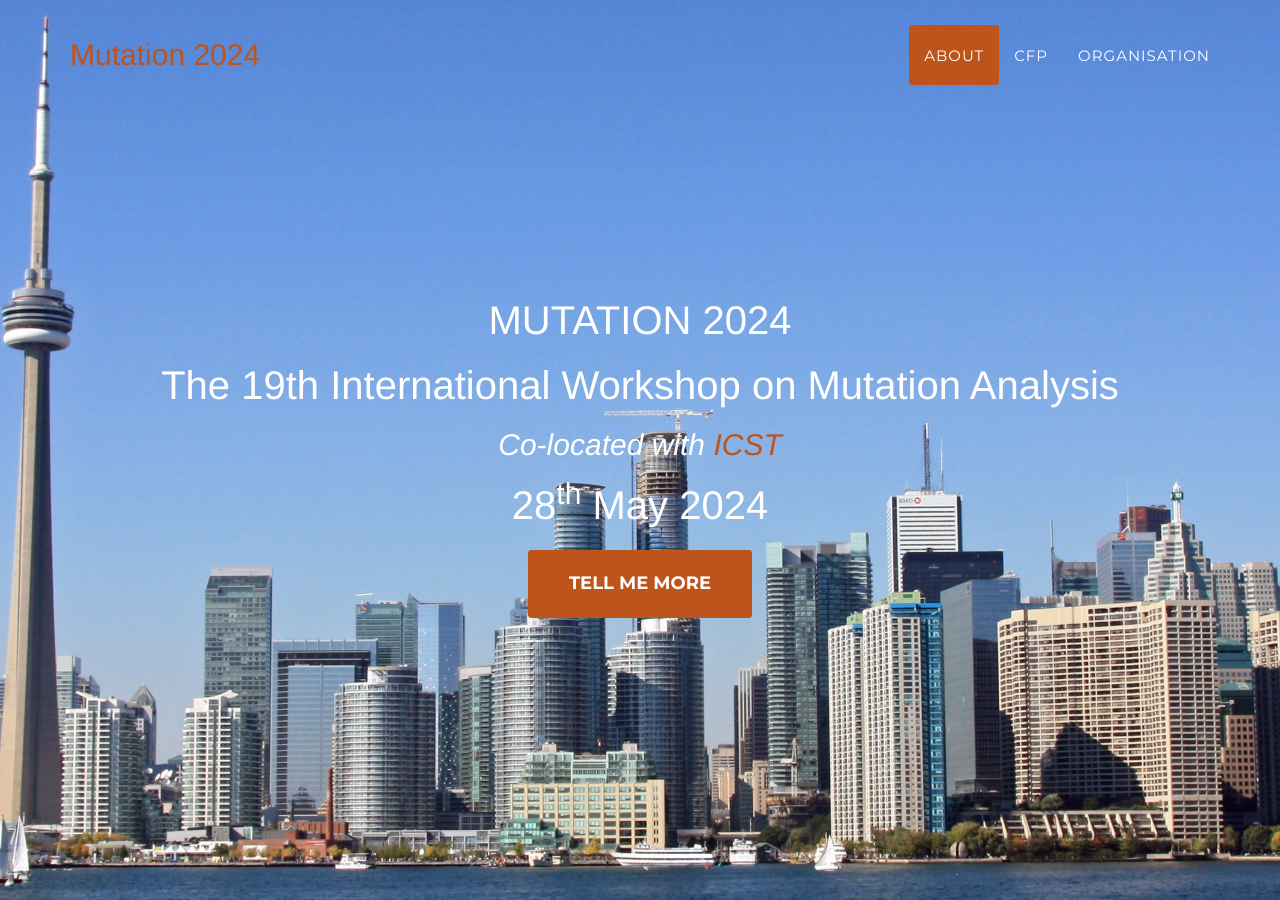
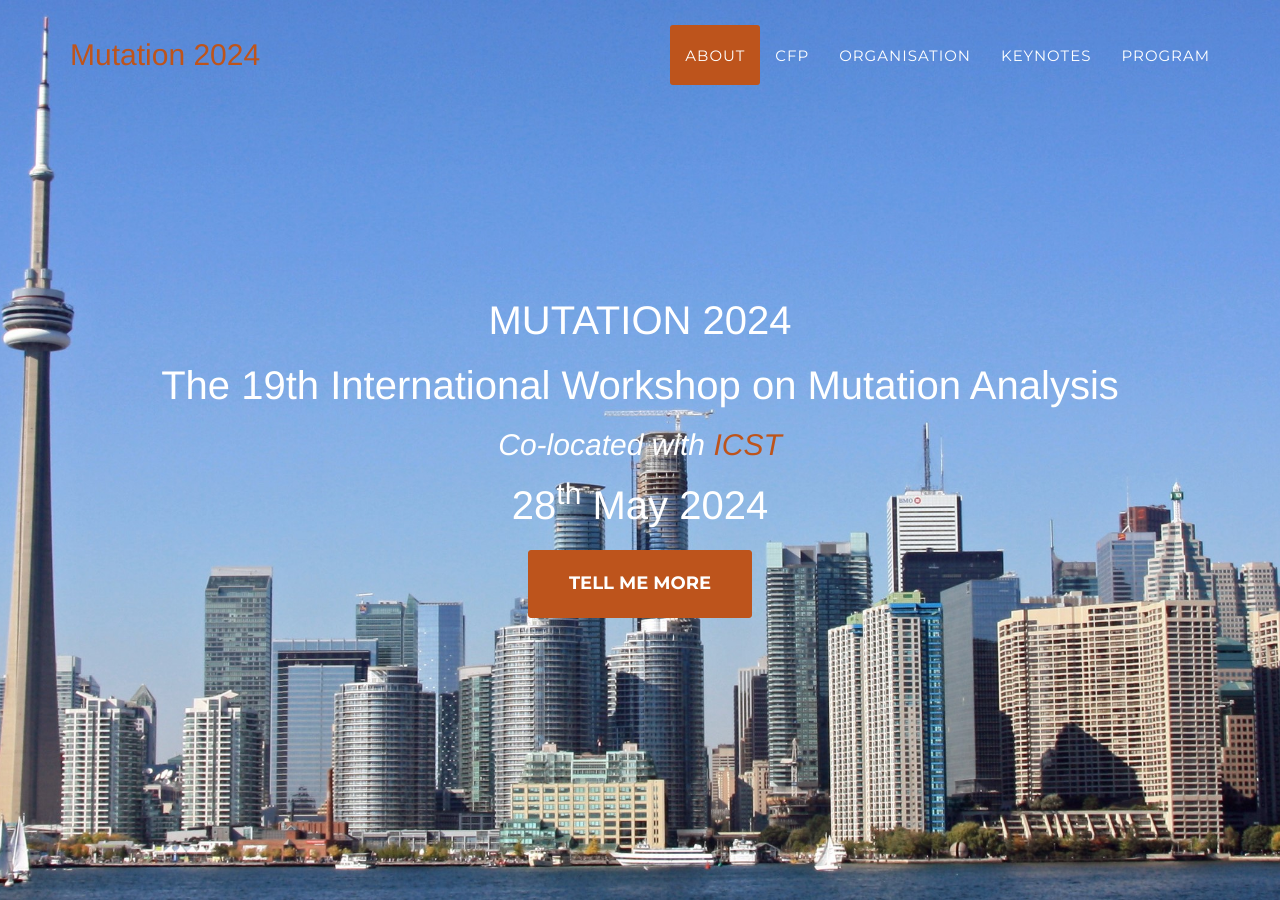
Before and after one commit to mutation-workshop/2024, a Jekyll site: the page built from index.html, in a window 1280 px wide and 900 px high. Built offline with Jekyll 4.4.1, drawn with Linux system fonts in a browser that asks for light colours; some web fonts are replaced.

Commit message:
rpogram and keynote included

```diff
--- a/_includes/data/header.html
+++ b/_includes/data/header.html
@@ -30,13 +30,13 @@
                     <li>
                         <a class="page-scroll" href="#organisation">Organisation</a>
                     </li>
-                    <!--<li>
+                    <li>
                         <a class="page-scroll" href="#speakers">Keynotes</a>
                     </li>
                     <li>
                         <a class="page-scroll" href="#program">Program</a>
                     </li>
-                    <li>
+                    <!--<li>
                         <a class="page-scroll" href="#register">Register</a>
                     </li>-->
                 </ul>
```
